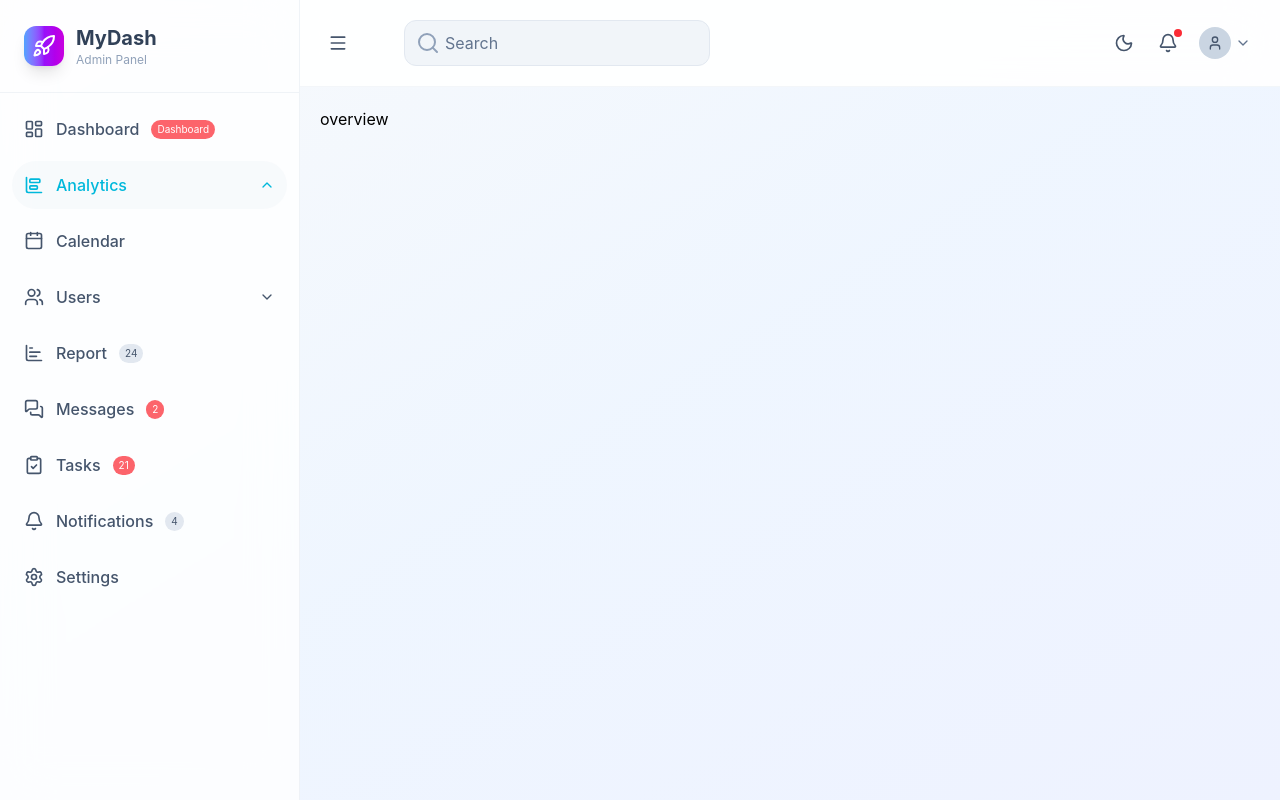
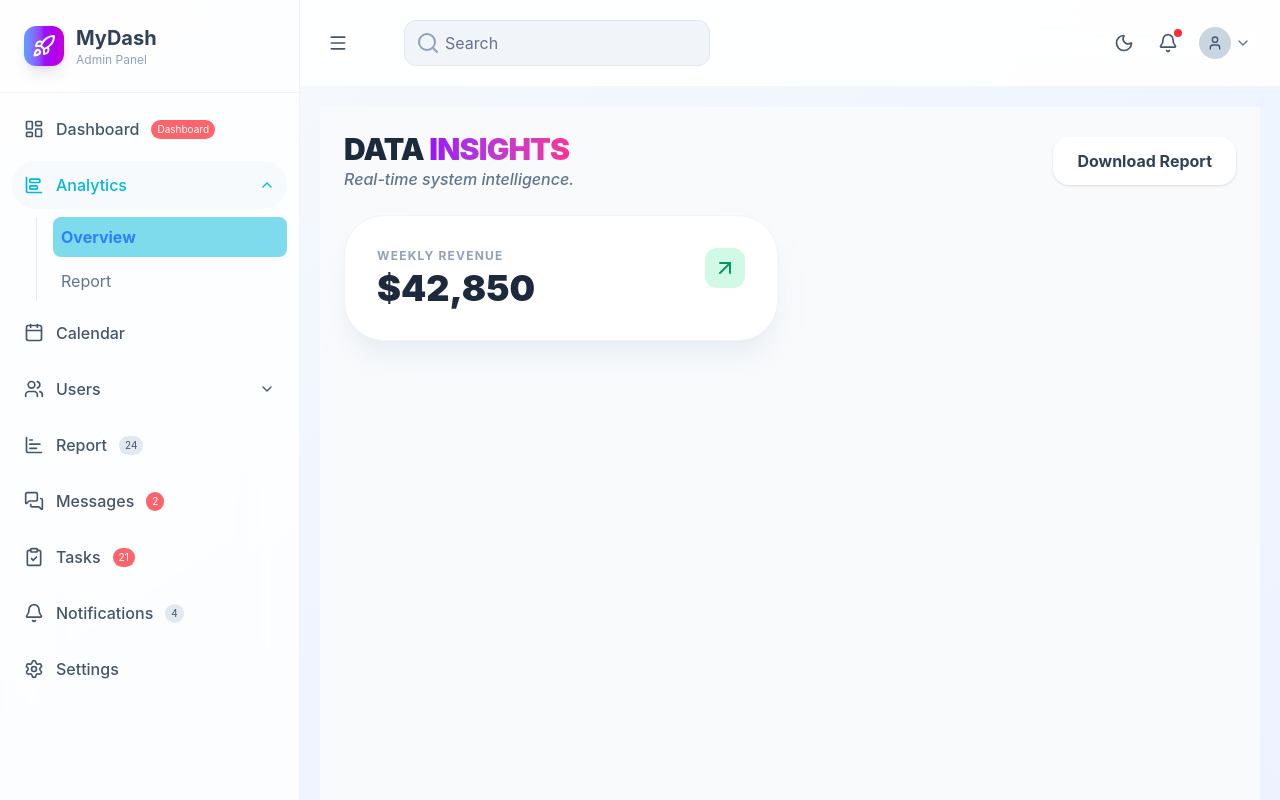
Before and after one commit to shourya-malviya23/dashboard-admin, a React (Vite) app: page /analytics/overview in a window 1280 px wide. Built offline with nearby package versions, Linux system fonts and the light colour scheme.

Commit message:
started with overview tab

```diff
--- a/src/Components/Layouts/Sidebar.jsx
+++ b/src/Components/Layouts/Sidebar.jsx
@@ -170,6 +170,26 @@ function Sidebar({ collapsed, onToggle, currentPage, onChangePages }) {
                   </div>
                 </NavLink>
               )}
+
+              {!collapsed && hasSubmenu && expendedItems.has(item.id) && (
+                <div className="mt-2 ml-6 pl-4 border-l border-slate-200 dark:border-slate-800 space-y-1">
+                  {item.submenu.map((sub) => (
+                    <NavLink key = {sub.id}
+                      to={`/${item.id}/${sub.id}`}
+                      className={({isActive}) => `
+                        block p-2 text-left rounded-lg transition-all w-full
+                        ${
+                          isActive
+                            ? "text-blue-500 font-bold bg-cyan-500/50"
+                            : "text-slate-500 dark:text-slate-400 hover:text-slate-800 dark:hover:text-slate-200 hover:bg-slate-100 dark:hover:bg-slate-800/50"
+                        }
+                      `}
+                      >
+                        {sub.label}
+                    </NavLink>
+                  ))}
+                </div>
+              )}
             </div>
           )
         })}
--- a/src/pages/Analytics/overview.jsx
+++ b/src/pages/Analytics/overview.jsx
@@ -1,8 +1,40 @@
+import { ArrowUpRight } from 'lucide-react'
 import React from 'react'
 
 function overview() {
   return (
-    <div>overview</div>
+    <div className= "p-6 bg-slate-50 dark:bg-slate-950 min-h-screen space-y-6">
+      {/*Header Section */}
+      <div className="flex flex-col md:flex-row md:items-center justify-between gap-4">
+        <div>
+          <h1 className="text-3xl font-black text-slate-800 dark:text-white tracking-tight tracking-tight uppercase">
+            Data <span className="text-transparent bg-clip-text bg-linear-to-r from-purple-600 to-pink-500 font-outline-2">Insights</span>
+          </h1>
+          <p className="text-slate-500 font-medium italic">Real-time system intelligence.</p>
+        </div>
+        <button className="px-6 py-3 bg-white dark:bg-slate-900 border-slate-200 dark:border-slate-800 rounded-2xl shadow-sm font-bold text-slate-700 dark:text-slate-200 hover:scale-105 transition-all active:scale-95">Download Report</button>
+      </div>
+
+      {/* Top Bentor Grid */}
+      <div className="grid grid-cols-1 md:grid-cols-4 md:grid-rows-2 gap-6 h-full">
+        {/* Main Chart */}
+        <div className="md:col-span-2 md:row-span-2 bg-white dark:bg-slate-900 rounded-[2.5rem] p-8 shadow-xl shadow-slate-200/50 dark:shadow-none border border-slate-100 dark:border-slate-800 flex flex-col justify-between">
+          <div className="flex justify-between items-start">
+            <div>
+              <p className="text-slate-400 font-bold uppercase text-xs tracking-widest">
+                Weekly Revenue
+              </p>
+              <h2 className="text-4xl font-black text-slate-800 dark:text-white mt-1">
+                $42,850
+              </h2>
+            </div>
+            <div className="bg-emerald-100 dark:bg-emerald-500/10 text-emerald-600 p-2 rounded-xl">
+              <ArrowUpRight size={24} />
+            </div>
+          </div>
+        </div>
+      </div>
+    </div>
   )
 }
 
```
